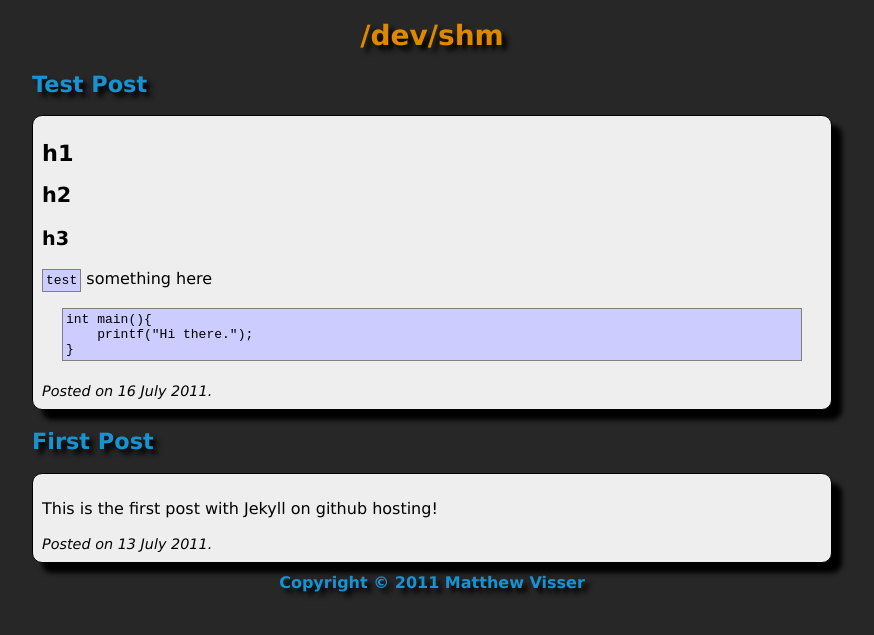
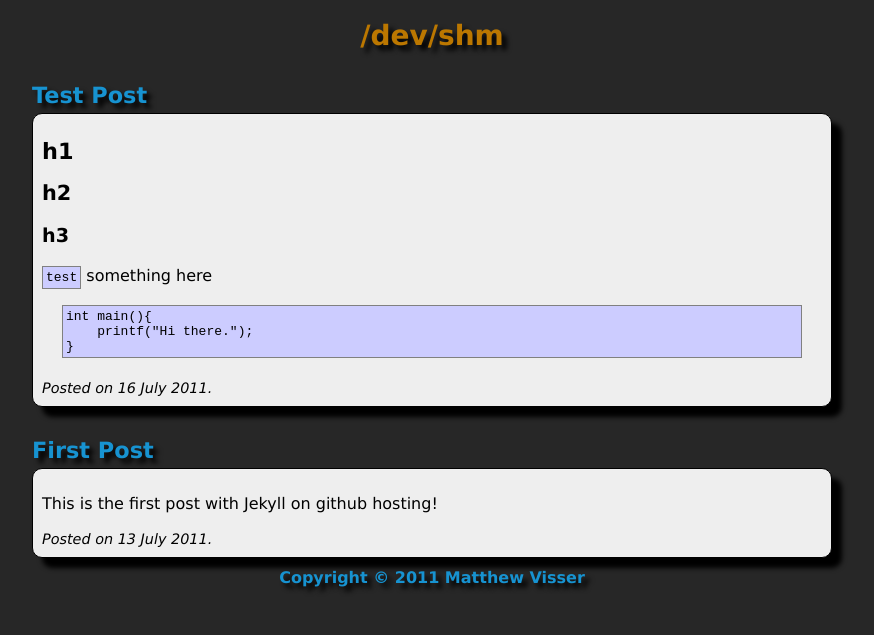
Before and after one commit to mvisser/mvisser.github.com, a Jekyll site: the page built from index.html, in a window 1280 px wide. Shown: the top 635 px of the page, without its empty margins (208-1082 px from the left). Built offline with Jekyll 4.4.1, drawn with Linux system fonts in a browser that asks for light colours.

Commit message:
Header style fixes.

```diff
--- a/css/mvisser.css
+++ b/css/mvisser.css
@@ -15,7 +15,9 @@ h3{
     font-size: 1.2em;
 }
 h2.title_header{
-    color:#1793d1;
+    margin-top:30px;
+    margin-bottom:5px;
+    color:#17a3f1;
     font-size:1.4em;
     /*padding:0px;
     margin:0px; */
@@ -23,7 +25,7 @@ h2.title_header{
 }
 .title{
     font-size:1.75em;
-    color:#dd8800;
+    color:#bb7700;
     text-align:center;
     text-shadow: 5px 5px 5px black;
 }
```
